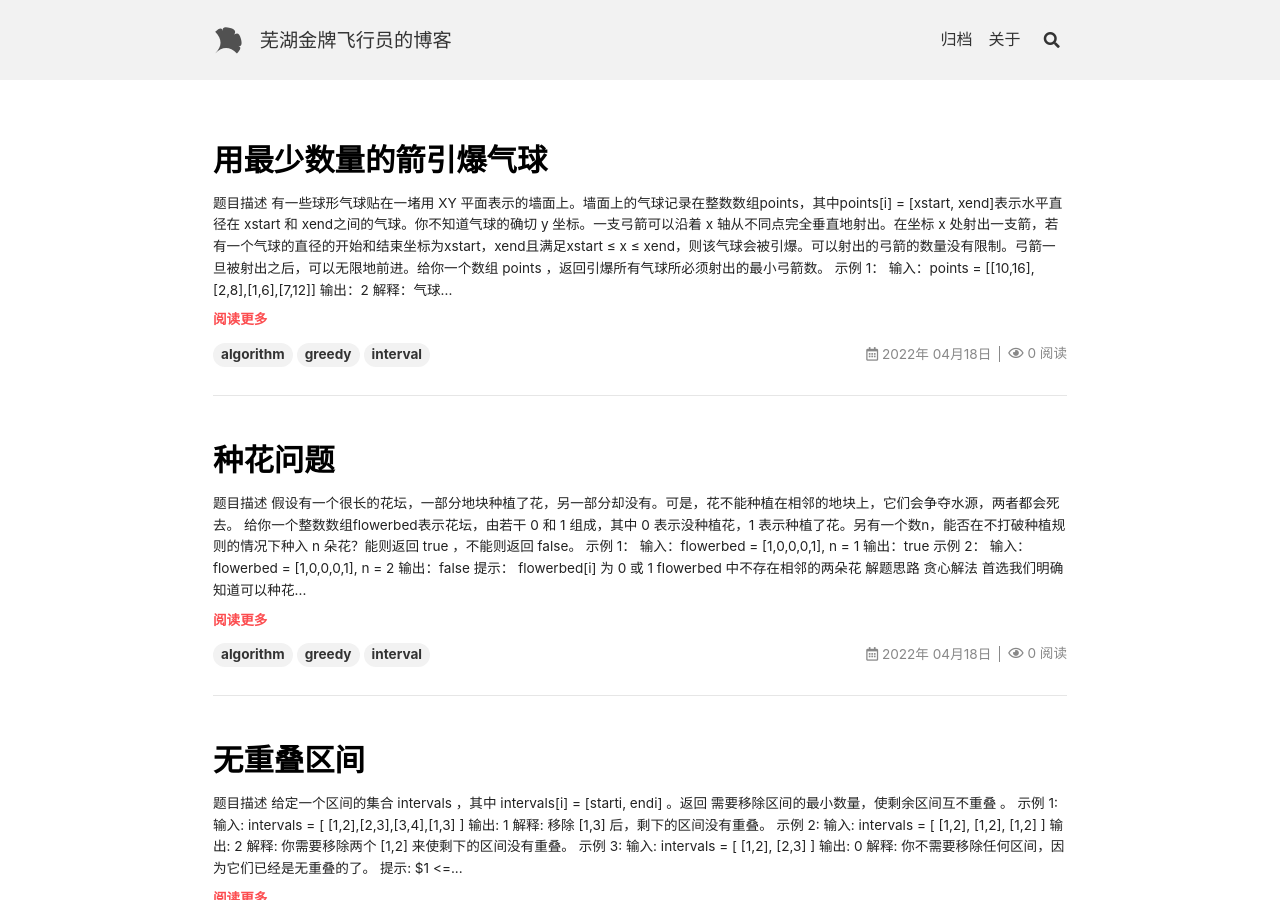
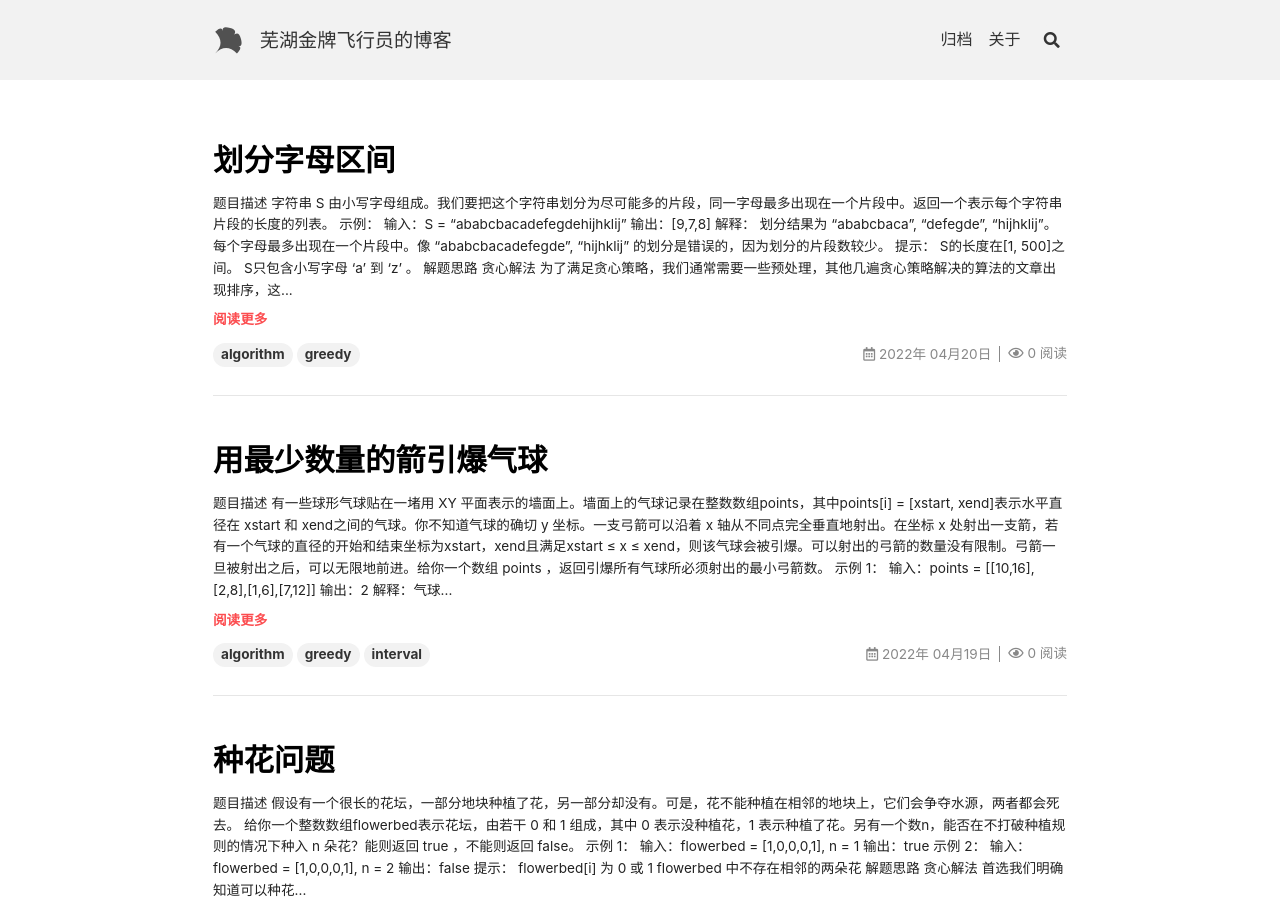
Before and after one commit to WuhuGoldPilot/wuhugoldpilot.github.io, a Jekyll site: the page built from index.html, in a window 1280 px wide and 900 px high. Built offline with Jekyll 4.4.1, drawn with Linux system fonts in a browser that asks for light colours; nearby versions of some CDN libraries; formulas are drawn with MathJax 3; the list of posts is cut into pages by our own code; comment, search, counter and statistics services are not loaded; some of the changed text lies outside the part shown.

Commit message:
add: 增加贪心算法划分字母区间

````diff
--- /dev/null
+++ b/_posts/algorithm/2022-04-20-algorithm-partitionLabels.md
@@ -0,0 +1,73 @@
+---
+layout: article
+title: 划分字母区间
+tags: algorithm greedy
+sharing: true
+show_author_profile: true
+typora-copy-images-to: ..\..\assets\blog_img
+typora-root-url: ..\..
+key: 2022-04-20-algorithm-partitionLabels
+comment: true
+mermaid: true
+chart: true
+---
+
+# 题目描述
+
+字符串 S 由小写字母组成。我们要把这个字符串划分为尽可能多的片段，同一字母最多出现在一个片段中。返回一个表示每个字符串片段的长度的列表。
+
+示例：
+
+输入：S = "ababcbacadefegdehijhklij"
+
+输出：[9,7,8]
+
+解释：
+划分结果为 "ababcbaca", "defegde", "hijhklij"。每个字母最多出现在一个片段中。像 "ababcbacadefegde", "hijhklij" 的划分是错误的，因为划分的片段数较少。
+
+提示：
+- S的长度在[1, 500]之间。
+- S只包含小写字母 'a' 到 'z' 。
+
+
+# 解题思路
+
+## 贪心解法
+
+为了满足贪心策略，我们通常需要一些预处理，其他几遍贪心策略解决的算法的文章出现排序，这属于一种预处理。但是还有很多其他的预处理，例如在处理数组前，统计一遍信息（如频率、个数、第一次出现的位置、最后一次出现的位置等），可以让题目变得简单明了。
+
+这道题我们先遍历一遍字符串得到每个字母的最后一次出现的位置，然后使用贪心策略将字符串划分为尽可能多的片段，具体做法如下：
+1. 从左到右遍历字符串，记录当前维护片段的开始下表start和end，初始化时start=end=0；
+2. 对于每个出现的字母c，将预处理得到的这个字母的最后出现的下标和当前维护片段end比较，可以知道当前片段的end一定不会小于这个字母的最后出现的下标，所以如果当前出现字母的最后出现的下标大于当前维护片段的end，更新end为end = lastPos[v-'a']；
+3. 当访问到end时，当前偏大u那你呢访问结束，片段的长度为$end-start+1$，将该长度添加到结果，更新$start=end+1$继续寻找下一个片段；
+4. 重复上述1-3步直至遍历完字符串。
+
+上述做法贪心的思想体现在寻找每个片段可能的最小结束下标，可以保证每个片段的长度一定是满足要求的最短长度，如果取更短长度，就会出现同个字母出现在多个片段中。由于每个片段的结束标志是访问到下表end，因此可以保证每个片段的每个字母一定在当前片段内，不可能出现在其他片段，保证同一个出现在一个片段内的条件成立。
+
+# 代码
+
+golang实现：
+```go
+func partitionLabels(s string) (ans []int) {
+	lastPos := [26]int{}
+	for i, v := range s {
+		lastPos[v-'a'] = i
+	}
+	var start, end int
+	for i, v := range s {
+		if lastPos[v-'a'] > end {
+			end = lastPos[v-'a']
+		}
+		if i == end {
+			ans = append(ans, end-start+1)
+			start = end + 1
+		}
+	}
+	return
+}
+```
+
+# 时间和空间复杂度
+
+- 时间复杂度：$O(n)$，其中 $n$ 是字符串的长度。需要遍历字符串两次，第一次遍历时记录每个字母最后一次出现的下标位置，第二次遍历时进行字符串的划分。
+- 空间复杂度：$O(∣Σ∣)$，其中 $Σ$ 是字符串中的字符集。这道题中，字符串只包含小写字母，因此$∣Σ∣=26$。
````
Also changed, not shown: _posts/algorithm/2022-04-19-algorithm-findMinArrowShots.md (renamed from _posts/algorithm/2022-04-18-algorithm-findMinArrowShots.md, +1 -1 lines).
